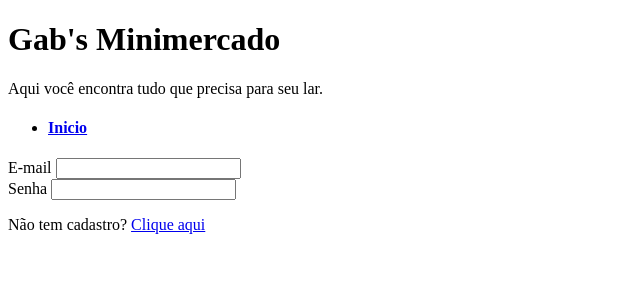
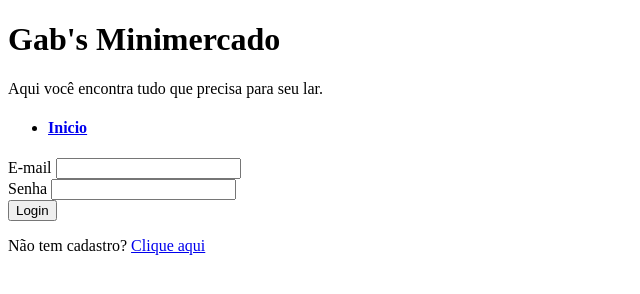
Before and after one commit to gabriel-rodrigues02/Fundamentos-Sistema-Web-Fase01, a plain HTML site: page login.html in a window 1280 px wide. Shown: the whole page, without its empty margins (0-640 px from the left). Drawn offline with Linux system fonts and the light colour scheme.

Commit message:
Atualizar o login.html

```diff
--- a/login.html
+++ b/login.html
@@ -27,6 +27,9 @@
                     <label for="password">Senha</label>
                     <input type="password">
                 </div>
+<div>
+<button> Login</button>
+</div>
                 <p>Não tem cadastro? <a href="Cadastro.html">Clique aqui</a></p>
             </form>
         </div>
```
